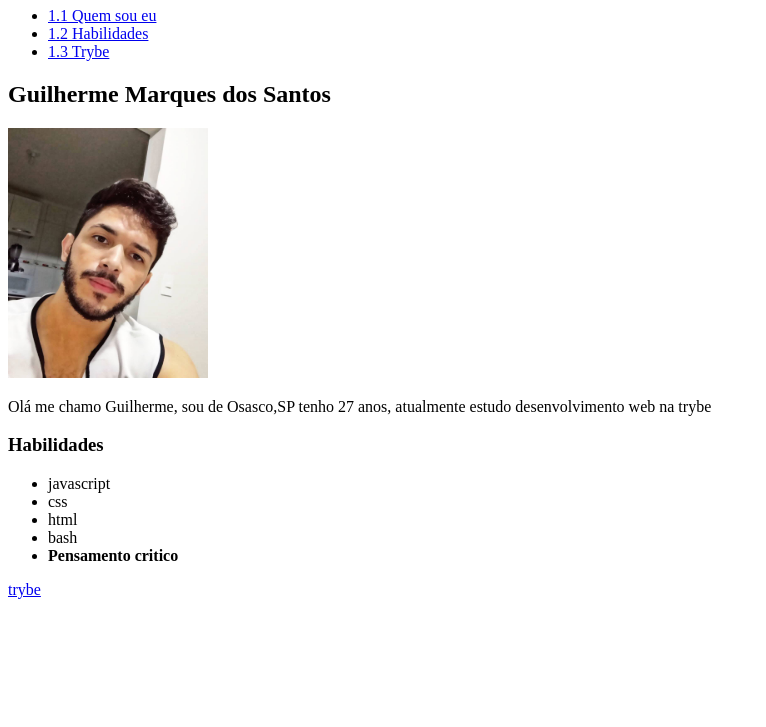
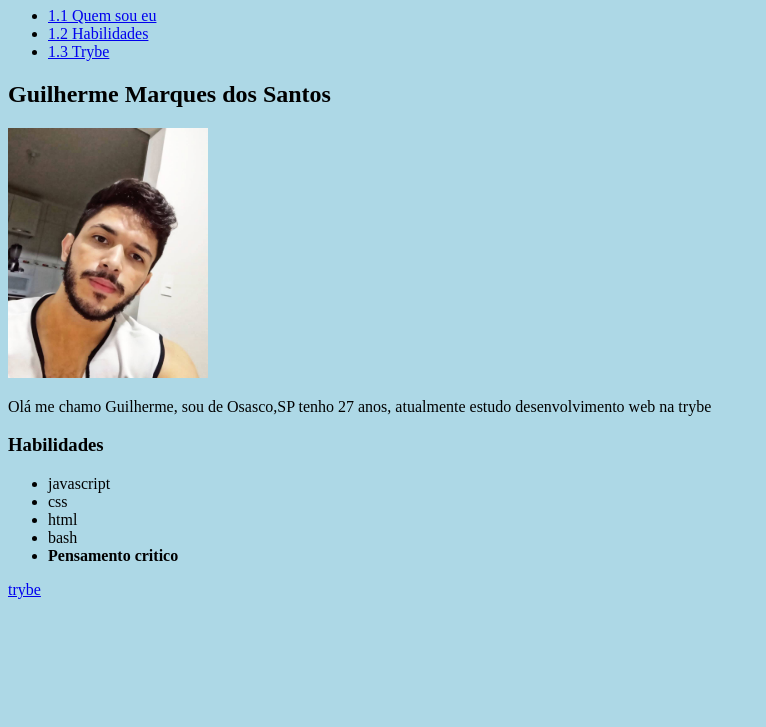
Before and after one commit to guimarquess/portifoli-web-trybe, a plain HTML site: page index.html in a window 1280 px wide. Shown: the part 73-800 px from the top of the page, without its empty margins (0-766 px from the left). Drawn offline with Linux system fonts and the light colour scheme.

Commit message:
alterando o background

```diff
--- a/index.html
+++ b/index.html
@@ -5,7 +5,11 @@
     <meta http-equiv="X-UA-Compatible" content="IE=edge" />
     <meta name="viewport" content="width=device-width, initial-scale=1.0" />
     <title>Document</title>
-  </head>
+    <style>
+      body{
+        background-color:lightblue;
+      }
+    </style></head>
   <body>
     <h1>Índice</h1>
     <ul>
```
